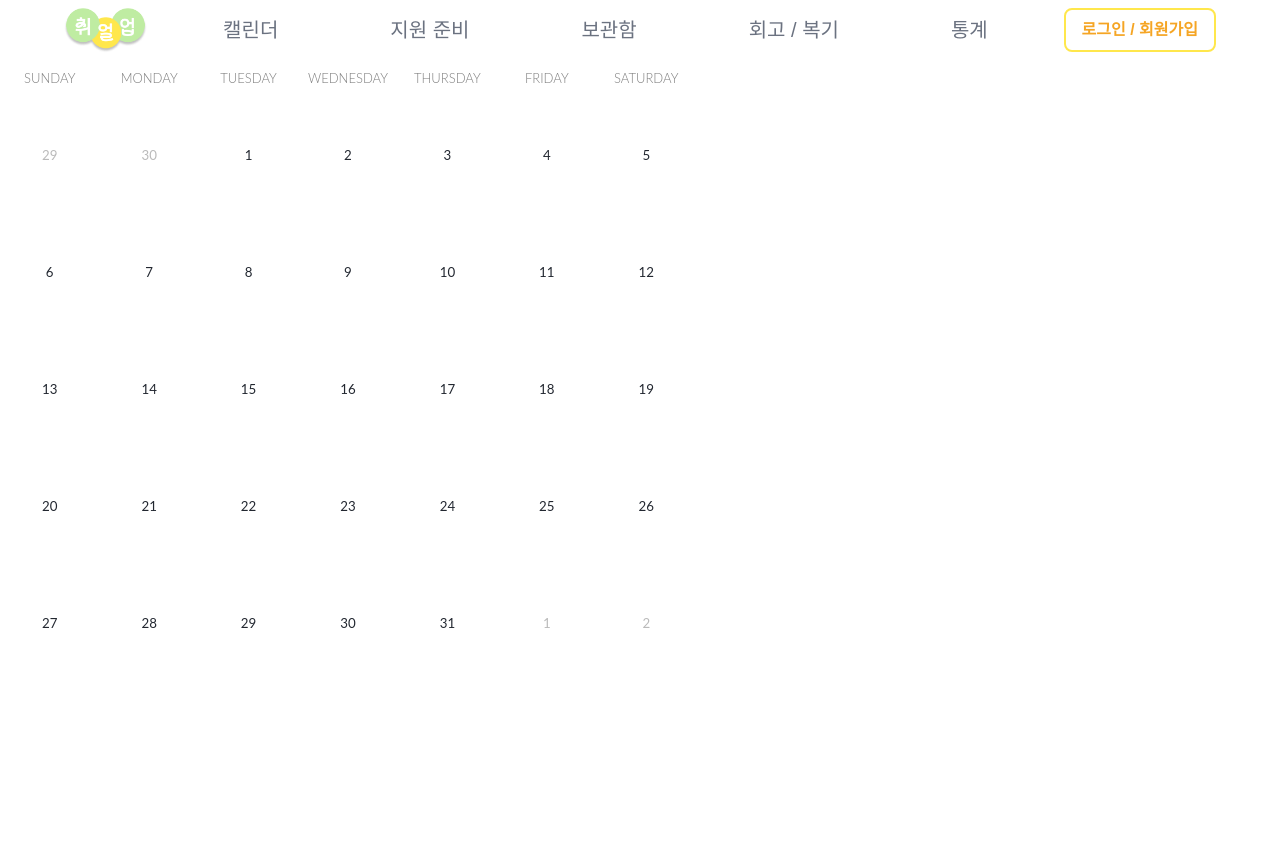
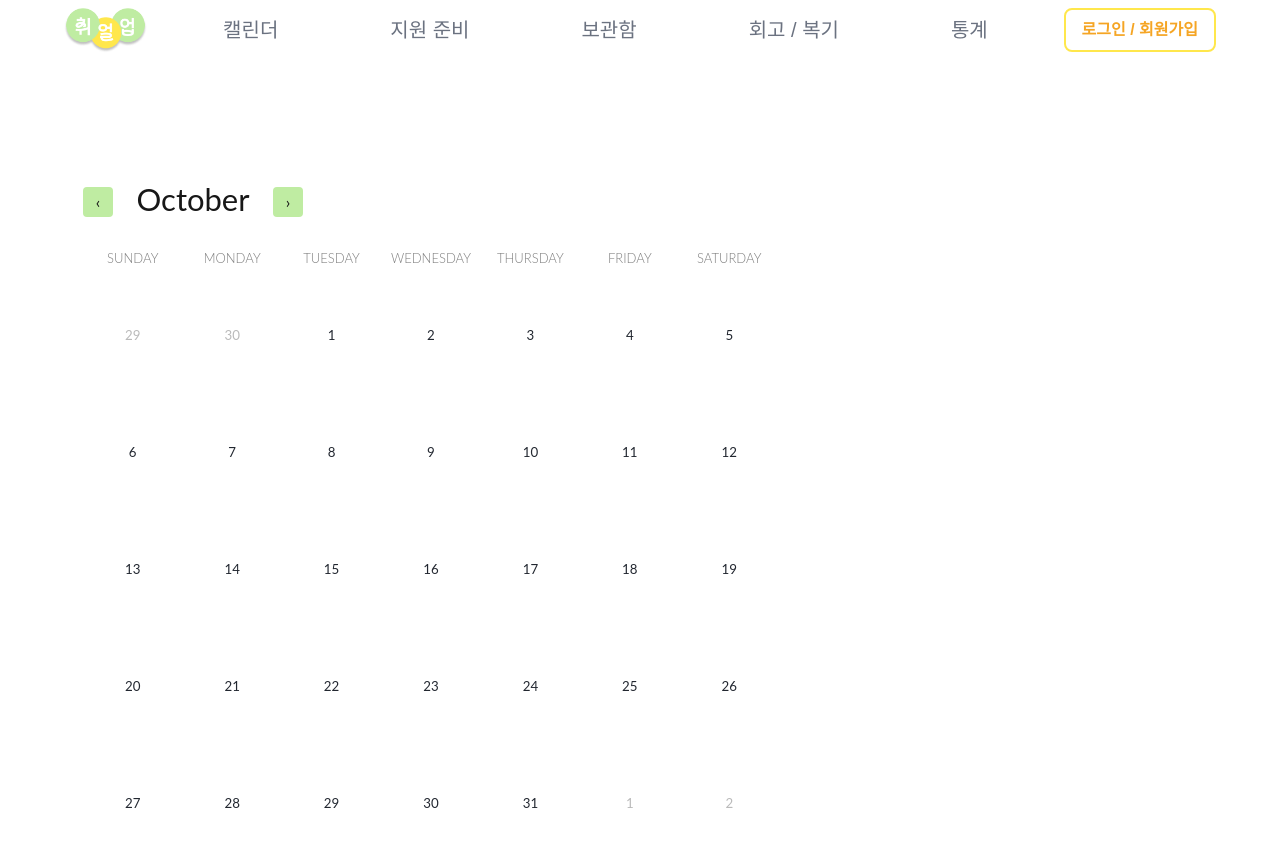
Before and after one commit to SKT-5CEAN/front-end, a Next.js app: page /calendar in a window 1280 px wide. Shown: the top 846 px of the page. Before the commit the page ends 800 px from the top, so only its background shows below. Built offline with nearby package versions, Linux system fonts and the light colour scheme.

Commit message:
DEV-65 style: calendar 페이지 기본 padding 부여

```diff
--- a/src/app/calendar/page.tsx
+++ b/src/app/calendar/page.tsx
@@ -2,7 +2,7 @@ import MainCalendar from "@/components/Calendar/MainCalendar";
 
 function CalendarPage() {
   return (
-    <div>
+    <div style={{ padding: "11.25rem 5.1875rem 5.1875rem 5.1875rem" }}>
       <MainCalendar />
     </div>
   );
--- a/src/app/page.tsx
+++ b/src/app/page.tsx
@@ -1,7 +1,6 @@
 "use client";
 import React, { useEffect } from "react";
 import ReactFullPage from "@fullpage/react-fullpage";
-import Header from "@/components/Header/Header";
 import FeatureSection1 from "@/components/sections/FeatureSection1";
 import IntroSection from "@/components/sections/IntroSection";
 import FeatureSection2 from "@/components/sections/FeatureSection2";
```
